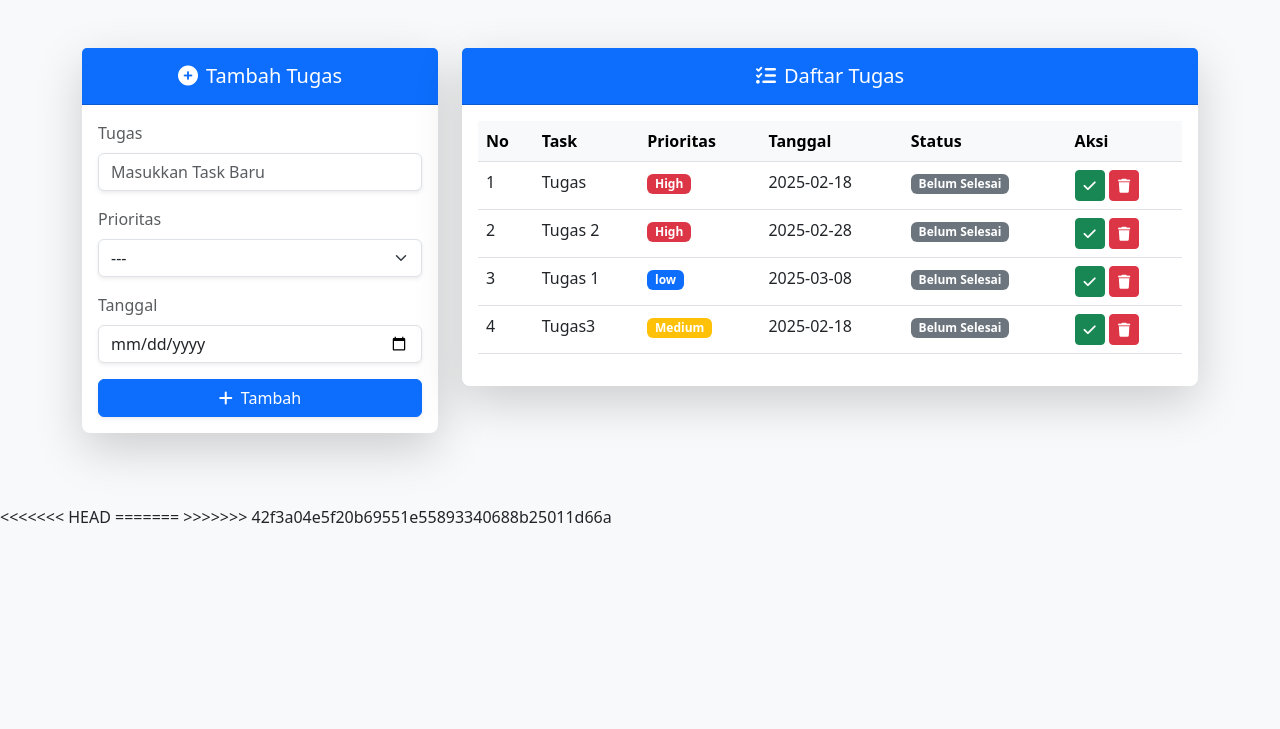
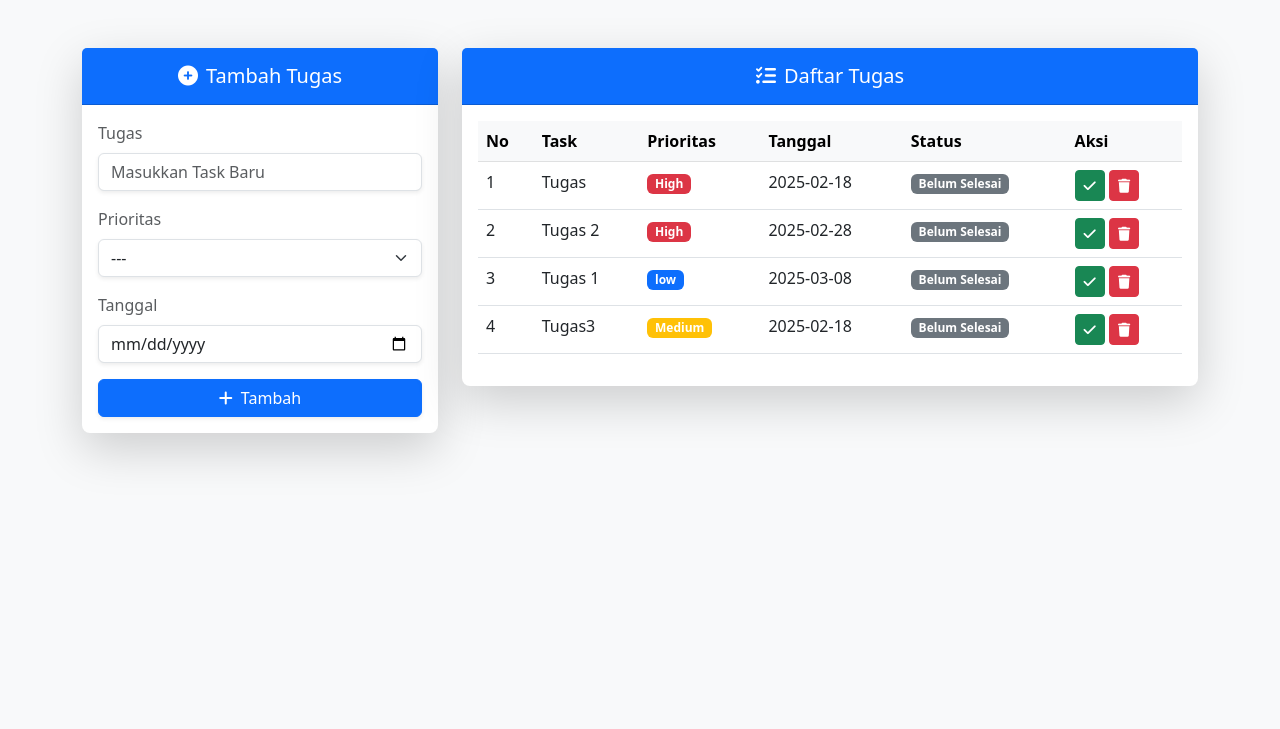
Before and after one commit to ItsShiroNeko/ukk_todo, a PHP site: page / in a window 1280 px wide. Shown: the top 729 px of the page. Run offline with PHP 8.4, Linux system fonts and the light colour scheme; data comes from the database, SQL or seed files in the repository.

Commit message:
init pull

```diff
--- a/index.php
+++ b/index.php
@@ -98,8 +98,4 @@ $result = $conn->query("SELECT * FROM tasks");
 
     <script src="https://cdn.jsdelivr.net/npm/bootstrap@5.3.0/dist/js/bootstrap.bundle.min.js"></script>
 </body>
-<<<<<<< HEAD
 </html>
-=======
-</html>
->>>>>>> 42f3a04e5f20b69551e55893340688b25011d66a
```
